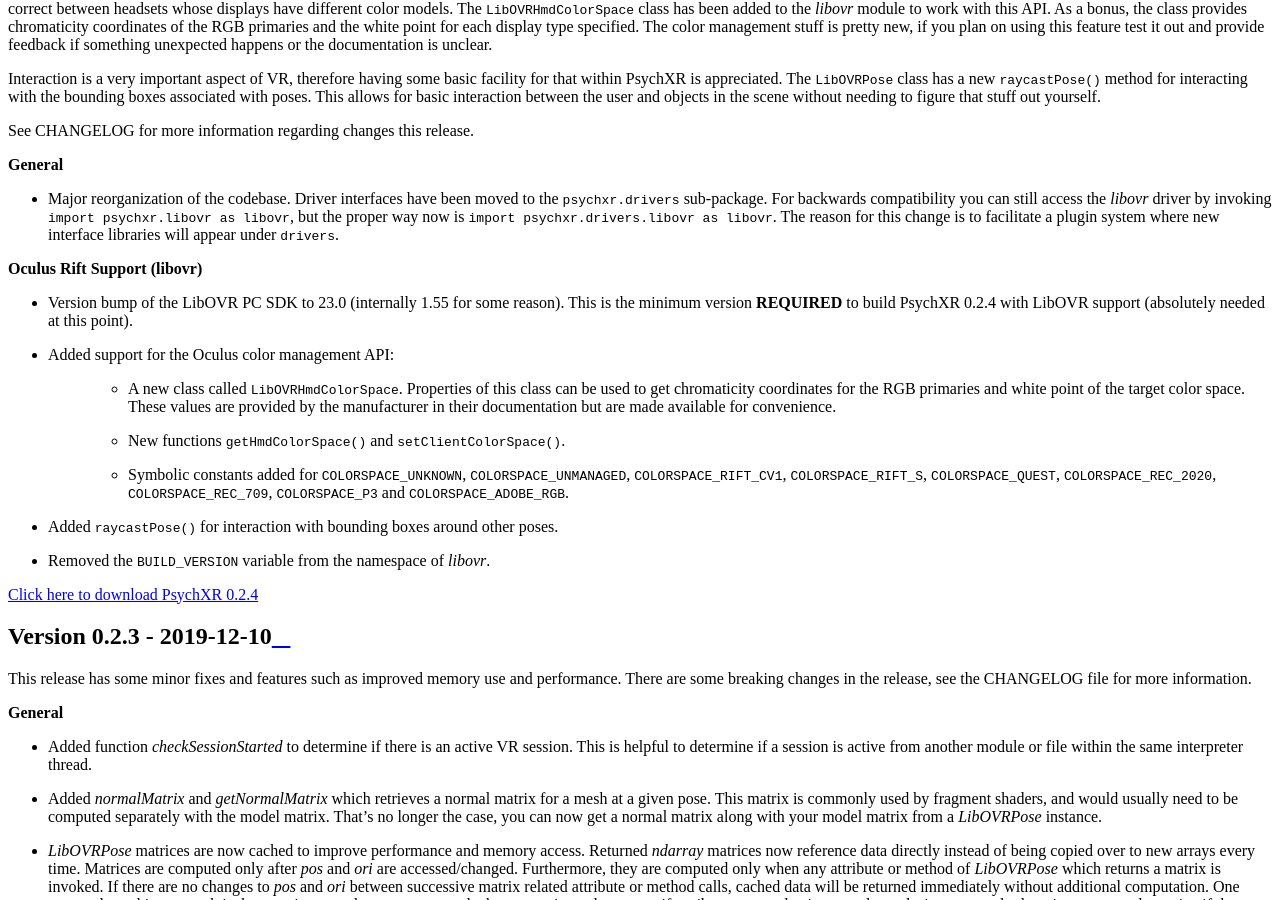
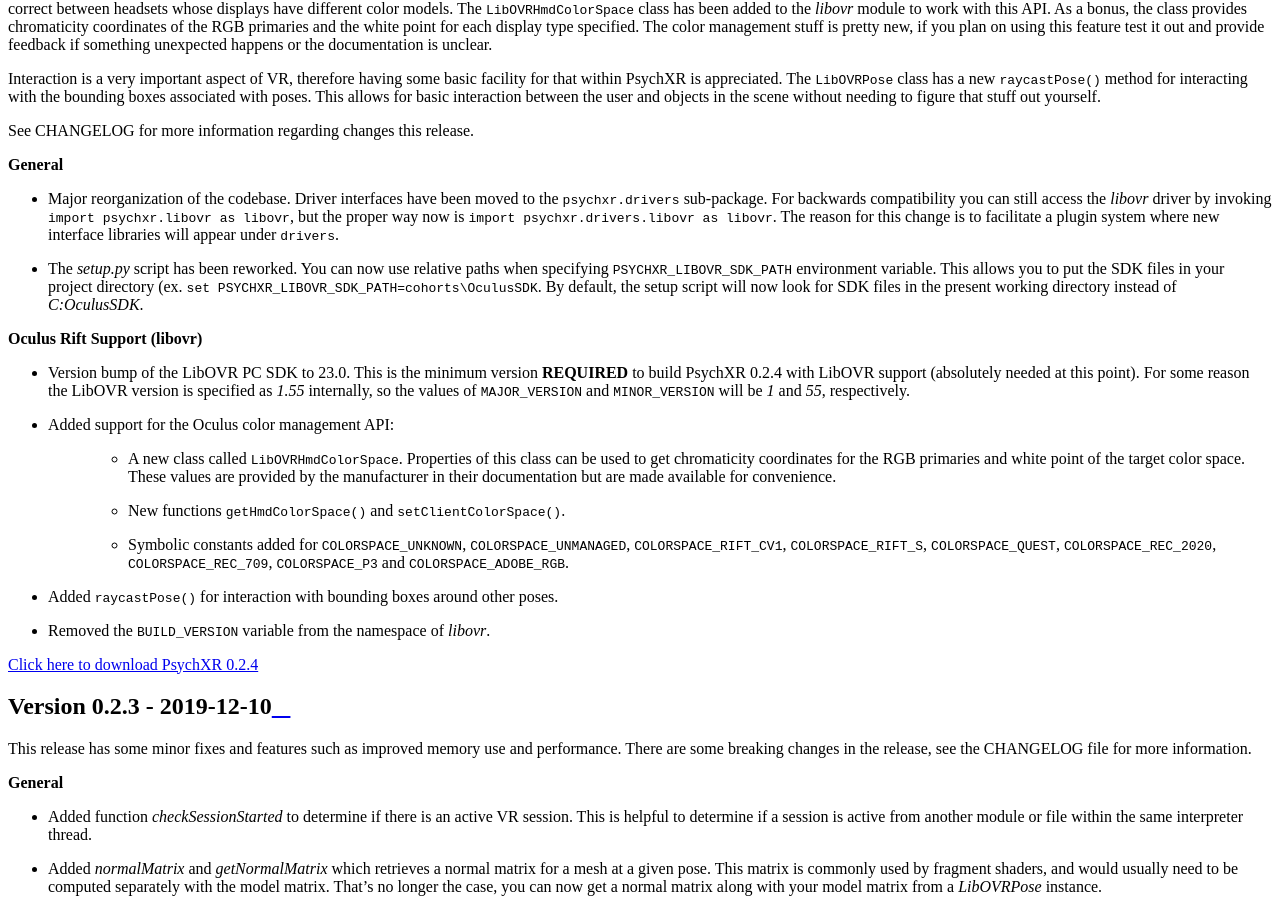
Before and after one commit to mdcutone/psychxr, a Sphinx documentation site: the page built from docs/release_notes.rst, in a window 1280 px wide and 900 px high, scrolled down 597 px. Built offline with Sphinx 7.4.7 and the Read the Docs theme 2.0.0, drawn with Linux system fonts in a browser that asks for light colours.

Commit message:
DOCS: Updated release notes.

```diff
--- a/docs/release_notes.rst
+++ b/docs/release_notes.rst
@@ -39,12 +39,20 @@
   but the proper way now is ``import psychxr.drivers.libovr as libovr``. The
   reason for this change is to facilitate a plugin system where new interface
   libraries will appear under :mod:`~psychxr.drivers`.
+* The `setup.py` script has been reworked. You can now use relative paths when
+  specifying ``PSYCHXR_LIBOVR_SDK_PATH`` environment variable. This allows you
+  to put the SDK files in your project directory (ex.
+  ``set PSYCHXR_LIBOVR_SDK_PATH=cohorts\OculusSDK``. By default, the setup
+  script will now look for SDK files in the present working directory instead of
+  `C:\OculusSDK`.
 
 **Oculus Rift Support (libovr)**
 
-* Version bump of the LibOVR PC SDK to 23.0 (internally 1.55 for some reason).
-  This is the minimum version **REQUIRED** to build PsychXR 0.2.4 with LibOVR
-  support (absolutely needed at this point).
+* Version bump of the LibOVR PC SDK to 23.0. This is the minimum version
+  **REQUIRED** to build PsychXR 0.2.4 with LibOVR support (absolutely needed at
+  this point). For some reason the LibOVR version is specified as `1.55`
+  internally, so the values of ``MAJOR_VERSION`` and ``MINOR_VERSION`` will be
+  `1` and `55`, respectively.
 * Added support for the Oculus color management API:
     - A new class called :class:`~psychxr.drivers.libovr.LibOVRHmdColorSpace`.
       Properties of this class can be used to get chromaticity coordinates for
```
Also changed, not shown: setup.py (+13 -15 lines).
